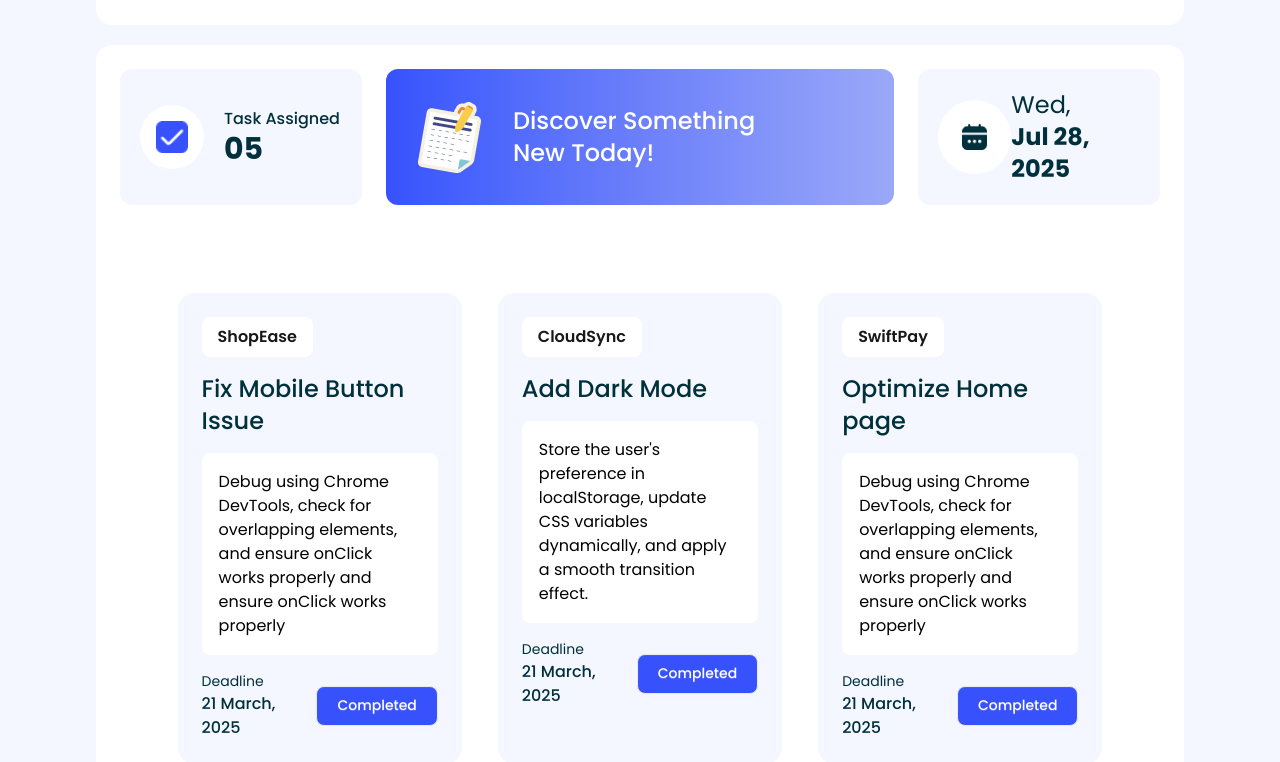
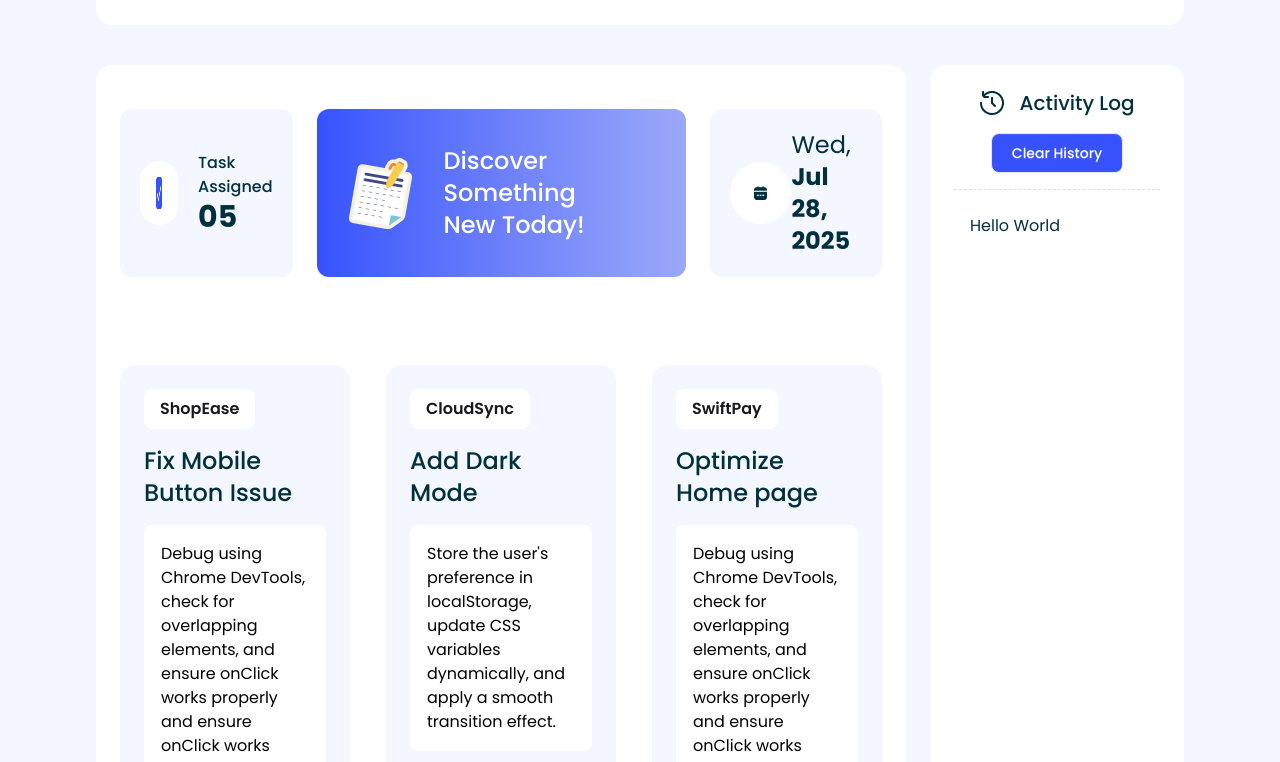
Before and after one commit to gmnayem631/assignment-5-dev-board, a plain HTML site: page index.html in a window 1280 px wide. Shown: the part 123-885 px from the top of the page. Drawn offline with nearby package versions, Linux system fonts and the light colour scheme.

Commit message:
completed the index file layout

```diff
--- a/index.html
+++ b/index.html
@@ -70,10 +70,10 @@
     </section>
 
     <!-- main body section -->
-    <main class="max-w-[85%] mx-auto bg-white rounded-2xl">
-      <section class="p-6 mt-5">
+    <main class="max-w-[85%] mx-auto grid grid-cols-4 grid-rows-1 mb-9 gap-6">
+      <section class="bg-white rounded-2xl col-span-3 mt-10">
         <!-- top 3 card container -->
-        <div class="grid grid-cols-12 grid-rows-1 gap-6">
+        <div class="grid grid-cols-12 grid-rows-1 gap-6 p-6 mt-5">
           <!-- card 1 (3 fraction) -->
           <div
             class="flex items-center gap-5 bg-[#F4F7FF] rounded-xl p-5 col-span-3"
@@ -109,12 +109,9 @@
             </p>
           </div>
         </div>
-      </section>
 
-      <!-- 6 card section -->
-      <section class="mt-16 max-w-[85%] mx-auto">
-        <!-- 6 card container -->
-        <div class="grid grid-cols-3 grid-rows-3 gap-9">
+        <!-- 6 card section -->
+        <div class="grid grid-cols-3 grid-rows-2 gap-9 mt-16 pb-3 px-6">
           <!-- 1 Fix Mobile Button Issue  -->
           <div class="bg-[#F4F7FF] p-6 flex flex-col gap-4 rounded-2xl">
             <div>
@@ -135,6 +132,7 @@
                 <p class="font-medium text-base">21 March, 2025</p>
               </div>
               <button
+                id="completed"
                 class="btn font-medium bg-[#3752FD] py-3 px-5 text-white rounded-lg"
               >
                 Completed
@@ -273,6 +271,33 @@
           </div>
         </div>
       </section>
+
+      <!-- activity log section -->
+      <section class="bg-white mt-10 flex flex-col p-6 rounded-2xl col-span-1">
+        <!-- log container -->
+        <div
+          class="log-container border-b-[0.8px] border-dashed border-[rgba(55,82,253,0.2)] pb-4 flex flex-col justify-center items-center gap-4"
+        >
+          <!-- activity logo and heading -->
+          <div class="flex items-center gap-4">
+            <img src="assets/activity.png" alt="" />
+            <h3 class="text-xl font-medium">Activity Log</h3>
+          </div>
+          <div>
+            <button
+              class="btn bg-[#3752FD] py-3 px-5 rounded-lg text-white font-medium"
+            >
+              Clear History
+            </button>
+          </div>
+        </div>
+
+        <!-- history container -->
+        <div id="history-container" class="py-6 px-4">
+          <h1>Hello World</h1>
+        </div>
+      </section>
     </main>
+    <script src="js/script.js"></script>
   </body>
 </html>
```
Also changed, not shown: js/script.js (added).
